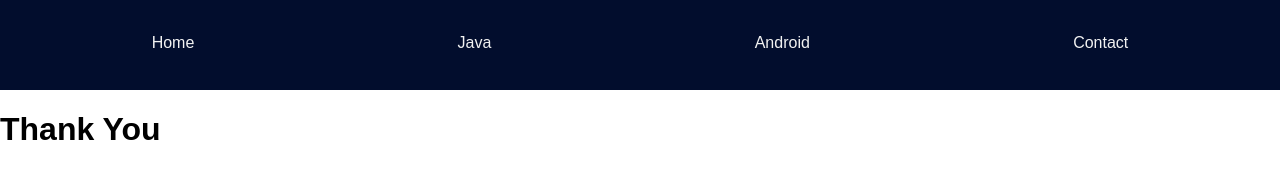
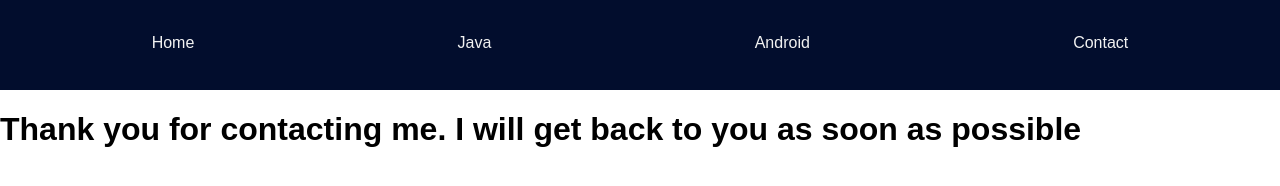
Before and after one commit to Salayne/Portfolio, a plain HTML site: page thank.html in a window 1280 px wide. Drawn offline with Linux system fonts and the light colour scheme.

Commit message:
Update thank.html
Fixed thank you message

```diff
--- a/thank.html
+++ b/thank.html
@@ -17,7 +17,7 @@
             </ul>
         </nav>
     </header>
-    <h1>Thank You</h1>
+    <h1 class="thanks" >Thank you for contacting me. I will get back to you as soon as possible</h1>
 
 </body>
 </html>
```
